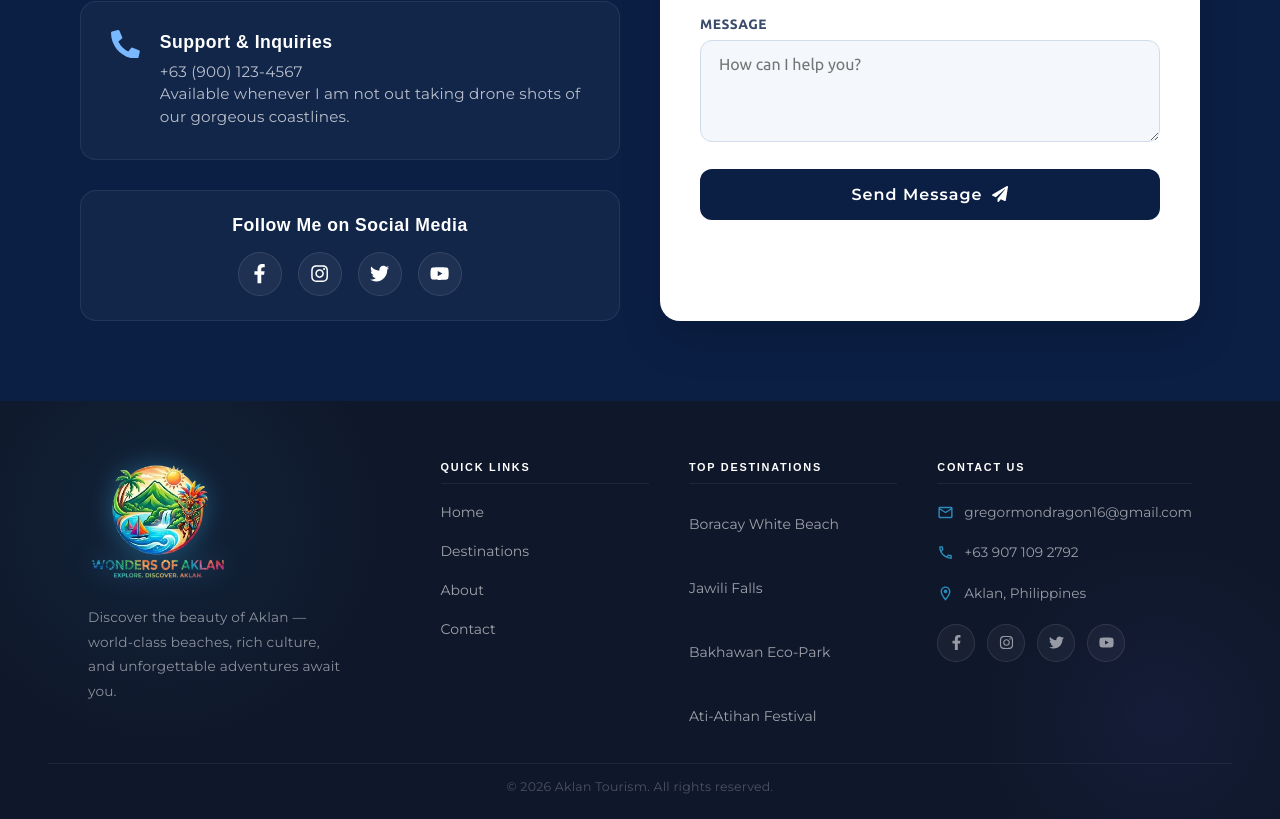
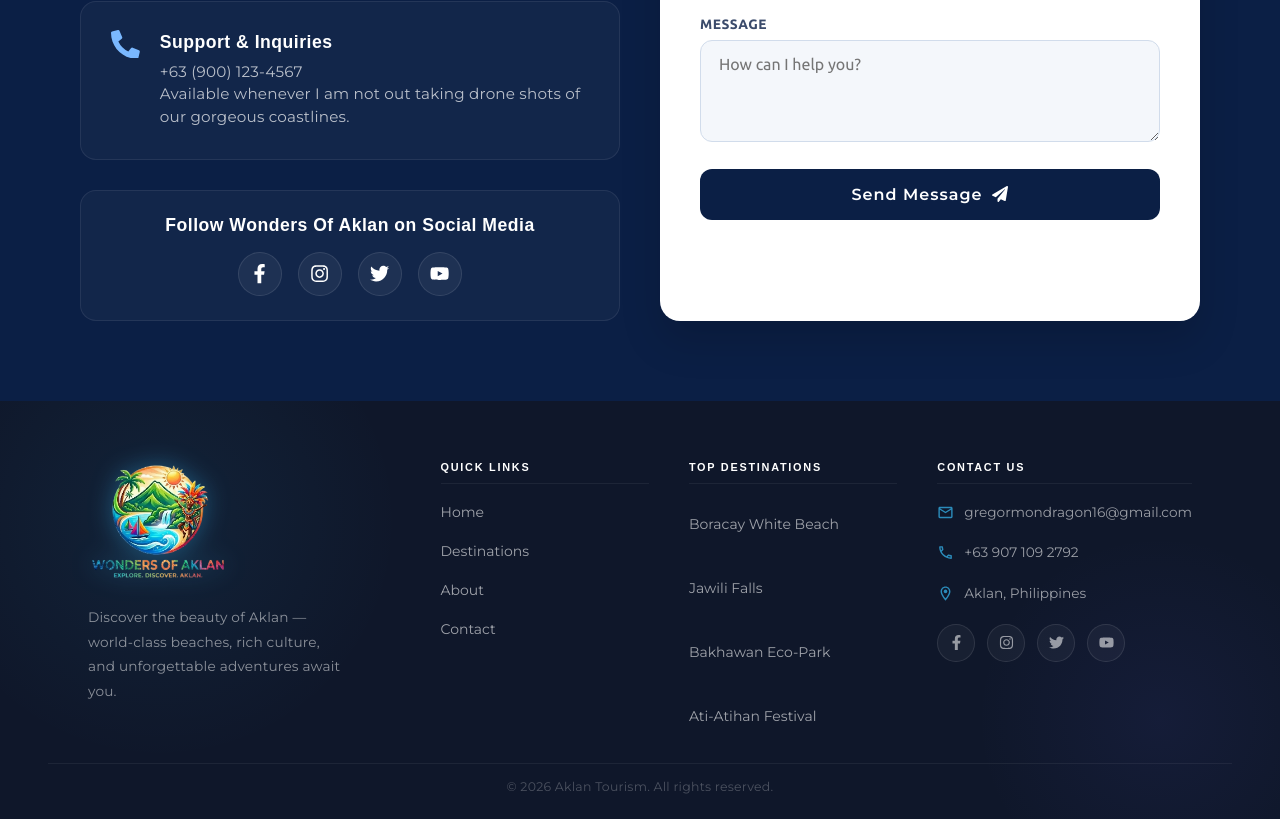
Before and after one commit to GregorMondragon/Aklan-Tourism, a React (Vite) app in the folder aklantourism/: page /contact in a window 1280 px wide. Shown: the part 1288-2107 px from the top of the page. Built offline with nearby package versions, Linux system fonts and the light colour scheme; a web font is replaced by a local one.

Commit message:
UI improvements

```diff
--- a/aklantourism/src/components/contactus/contactus.jsx
+++ b/aklantourism/src/components/contactus/contactus.jsx
@@ -7,10 +7,10 @@ const easeOut = [0.16, 1, 0.3, 1];
 const scrollConfig = { once: false, amount: 0.1 };
 
 const socials = [
-  { Icon: FaFacebookF,  label: "Facebook",  href: "https://facebook.com/" },
-  { Icon: FaInstagram,  label: "Instagram", href: "https://instagram.com/" },
-  { Icon: FaTwitter,    label: "Twitter",   href: "https://twitter.com/" },
-  { Icon: FaYoutube,    label: "YouTube",   href: "https://youtube.com/" },
+    { Icon: FaFacebookF, label: "Facebook", href: "https://facebook.com/" },
+    { Icon: FaInstagram, label: "Instagram", href: "https://instagram.com/" },
+    { Icon: FaTwitter, label: "Twitter", href: "https://twitter.com/" },
+    { Icon: FaYoutube, label: "YouTube", href: "https://youtube.com/" },
 ];
 
 export default function ContactUs() {
@@ -144,7 +144,7 @@ export default function ContactUs() {
                             transition={{ duration: 0.6, delay: 0.45, ease: easeOut }}
                         >
                             <div className="cu-socials-content">
-                                <h4>Follow Me on Social Media</h4>
+                                <h4>Follow Wonders Of Aklan on Social Media</h4>
                                 <div className="cu-social-icons">
                                     {socials.map(({ Icon, label, href }) => (
                                         <a key={label} href={href} aria-label={label} target="_blank" rel="noreferrer" className="cu-social-link">
--- a/aklantourism/src/styles/navbar.css
+++ b/aklantourism/src/styles/navbar.css
@@ -126,7 +126,7 @@
   cursor: pointer;
   transition: 0.3s ease;
   color: rgba(255, 255, 255, 0.85);
-  width: 20px;
+  width: 23px;
   height: 20px;
 
   display: flex;
@@ -316,7 +316,7 @@
   border-radius: 10px;
   color: #fff;
   font-size: 17px;
-  width: 25px;
+  width: 35px;
   height: 25px;
   cursor: pointer;
   align-items: center;
@@ -553,7 +553,7 @@
   }
 
   .icon {
-    width: 40px;
+    width: 25px;
     height: 40px;
     font-size: 15px;
   }
```
